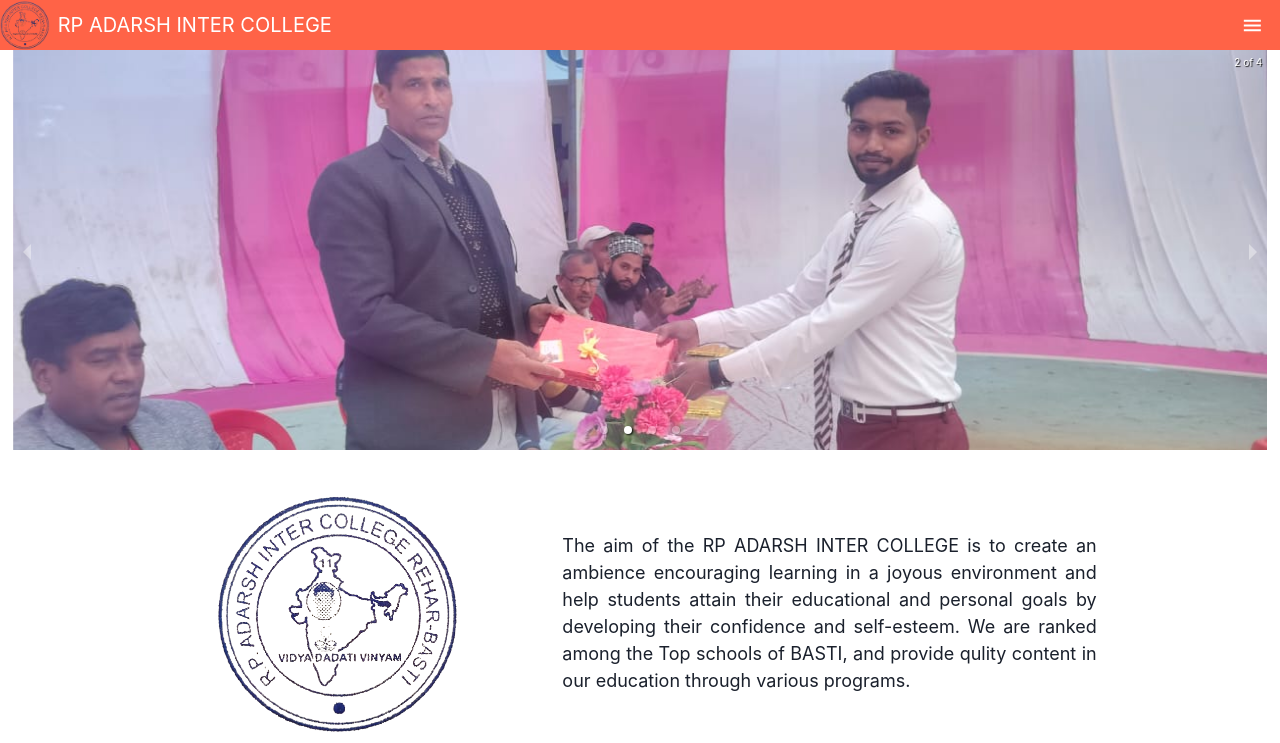
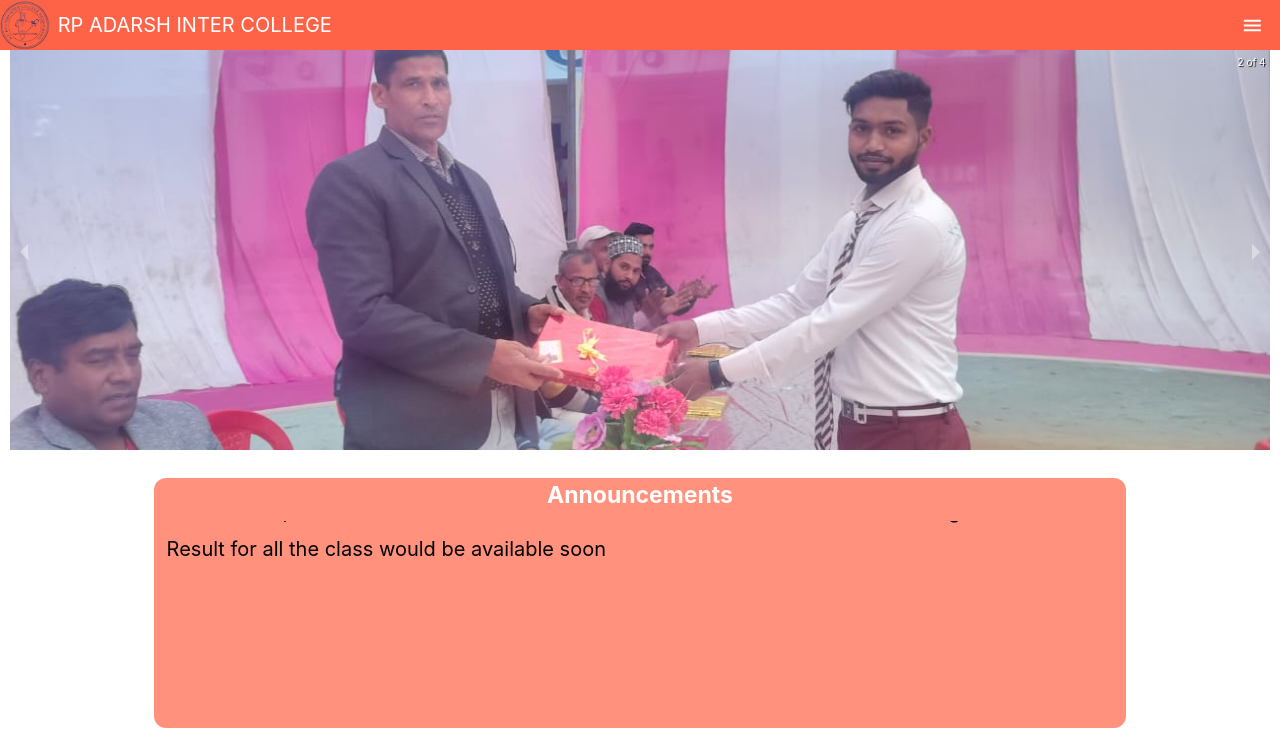
Before and after one commit to vikas8004/rpfrontend, a React (Vite) app: page /#/ in a window 1280 px wide. Shown: the top 743 px of the page. Built offline with nearby package versions, Linux system fonts and the light colour scheme.

Commit message:
added notice board

```diff
--- a/src/components/Contact.jsx
+++ b/src/components/Contact.jsx
@@ -7,6 +7,7 @@ import {
   Input,
   Textarea,
   useToast,
+  HStack
 } from "@chakra-ui/react";
 import { Formik, Field, ErrorMessage, Form } from "formik";
 import * as Yup from "yup";
@@ -73,13 +74,14 @@ const Contact = () => {
   const navigate = useNavigate();
   return (
     <>
-      <VStack >
-        <VStack
-          mt={78}
-          width={["100%", "60%"]}
+
+        <HStack
+          mt={"80px"}
+          width={["95vw"]}
           justifyContent={"center"}
-          height={"80vh"}
+
         >
+          <HStack width={["80%","60%"]}>
           <Formik
             initialValues={initialValues}
             onSubmit={onSubmit}
@@ -101,7 +103,7 @@ const Contact = () => {
                       <Input
                         name="name"
                         {...field}
-                        placeholder="Enter your enter"
+                        placeholder="Enter your name"
                         focusBorderColor="tomato"
                         width={"80%"}
                       />
@@ -187,8 +189,9 @@ const Contact = () => {
               </Box>
             </Form>
           </Formik>
-        </VStack>
-      </VStack>
+          </HStack>
+        </HStack>
+
       <Footer/>
     </>
   );
--- a/src/components/Home.jsx
+++ b/src/components/Home.jsx
@@ -23,6 +23,7 @@ import img1 from "../assests/img1.jpg";
 import img2 from "../assests/img2.jpg";
 import img3 from "../assests/img3.jpg";
 import img4 from "../assests/img4.jpg";
+import NoticeBoard from "../utils/NoticeBoard.jsx";
 const Home = () => {
   return (
     <>
@@ -34,9 +35,11 @@ const Home = () => {
         p={0}
 
       >
-        <HStack zIndex={"-6"} mt={["-67px", "-50px","30px", "50px"]} width={["100vw","96.5vw","98","98vw"]} justifyContent={"center"}
+        <HStack zIndex={"-6"} mt={["-67px", "-50px","30px", "50px"]} width={["100vw","96.5vw","98","98.5vw"]} justifyContent={"center"}
         height={["auto","440px"]}>
-          <Carousel autoPlay={true} width={"100%"} infiniteLoop={true} emulateTouch={true} useKeyboardArrows={true}>
+          <Carousel autoPlay={true} width={"100%"} infiniteLoop={true} emulateTouch={true} useKeyboardArrows={true}
+          showIndicators={false}
+          >
             <HStack height={"400px"} width={"100%"} objectFit={"contain"}>
               <Image src={img1} />
             </HStack>
@@ -51,11 +54,14 @@ const Home = () => {
             </HStack>
           </Carousel>
         </HStack>
+        <HStack>
+          <NoticeBoard/>
+        </HStack>
         <HStack
           width={["100%", "100", "80%"]}
           alignItems={"center"}
           flexDirection={["column", "column", "row"]}
-         mt={["-130px","-70px","-40px","-10px"]}
+
         >
           <HStack width={["100%", "100%", "50%"]} justifyContent={"center"}>
             <Image
--- /dev/null
+++ b/src/utils/NoticeBoard.jsx
@@ -0,0 +1,66 @@
+import React from "react";
+import { HStack, VStack, Box, Text } from "@chakra-ui/react";
+import { motion } from "framer-motion";
+const notices = [
+  "Admission open for 2024-2025 session (for both school) take admission for the bright future",
+  "Result for all the class would be available soon",
+];
+const NoticeBoard = () => {
+  return (
+    <HStack
+      width={"95vw"}
+      justifyContent={"center"}
+      mt={["-150px", "-70px", "-40px", "-20px"]}
+      zIndex={"-34"}
+    >
+      <VStack
+        bg={"rgba(255, 99, 71,0.7)"}
+        height={"250px"}
+        width={["90%", "90%","90%" ,"80%"]}
+        rounded={"xl"}
+      >
+        <Text fontSize={"23px"} fontWeight={"bolder"} color={"white"}>
+          Announcements
+        </Text>
+        <HStack
+          flexDirection={"column"}
+          width={["100%"]}
+          height={"100%"}
+          overflowY={"hidden"}
+          justifyContent={"flex-end"}
+        >
+          {notices.map((el, i) => {
+            return (
+              <motion.div
+                key={i}
+                animate={{ y: [20, -200] }}
+                transition={{
+                  duration: 7,
+                  loop: Infinity,
+                  ease: "linear",
+                  repeatDelay: 1,
+                  repeat: Infinity,
+                }}
+                style={{
+                  width: "100%",
+                }}
+              >
+                <Text
+                  width={"100%"}
+                  color={"black"}
+                  textAlign={"left"}
+                  pl={[3, 13]}
+                  fontSize={"20px"}
+                >
+                  {el}
+                </Text>
+              </motion.div>
+            );
+          })}
+        </HStack>
+      </VStack>
+    </HStack>
+  );
+};
+
+export default NoticeBoard;
```
